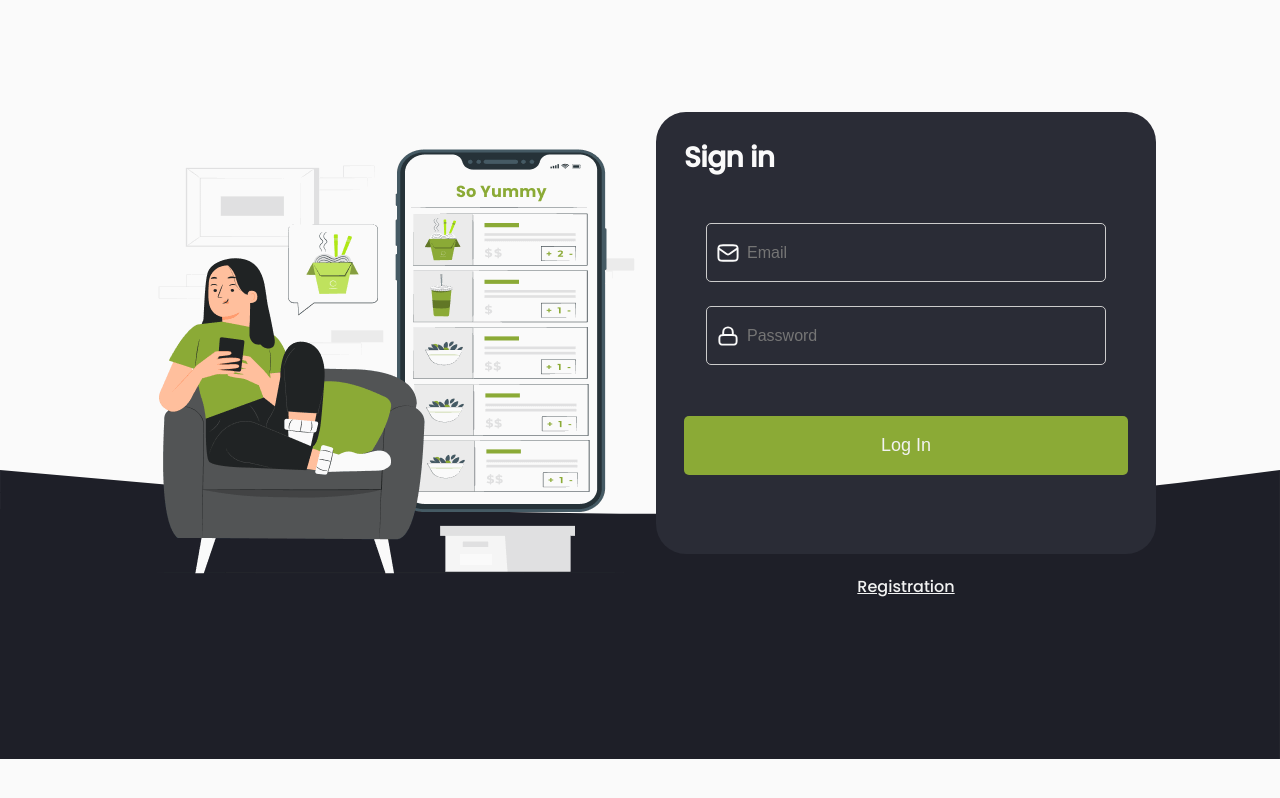
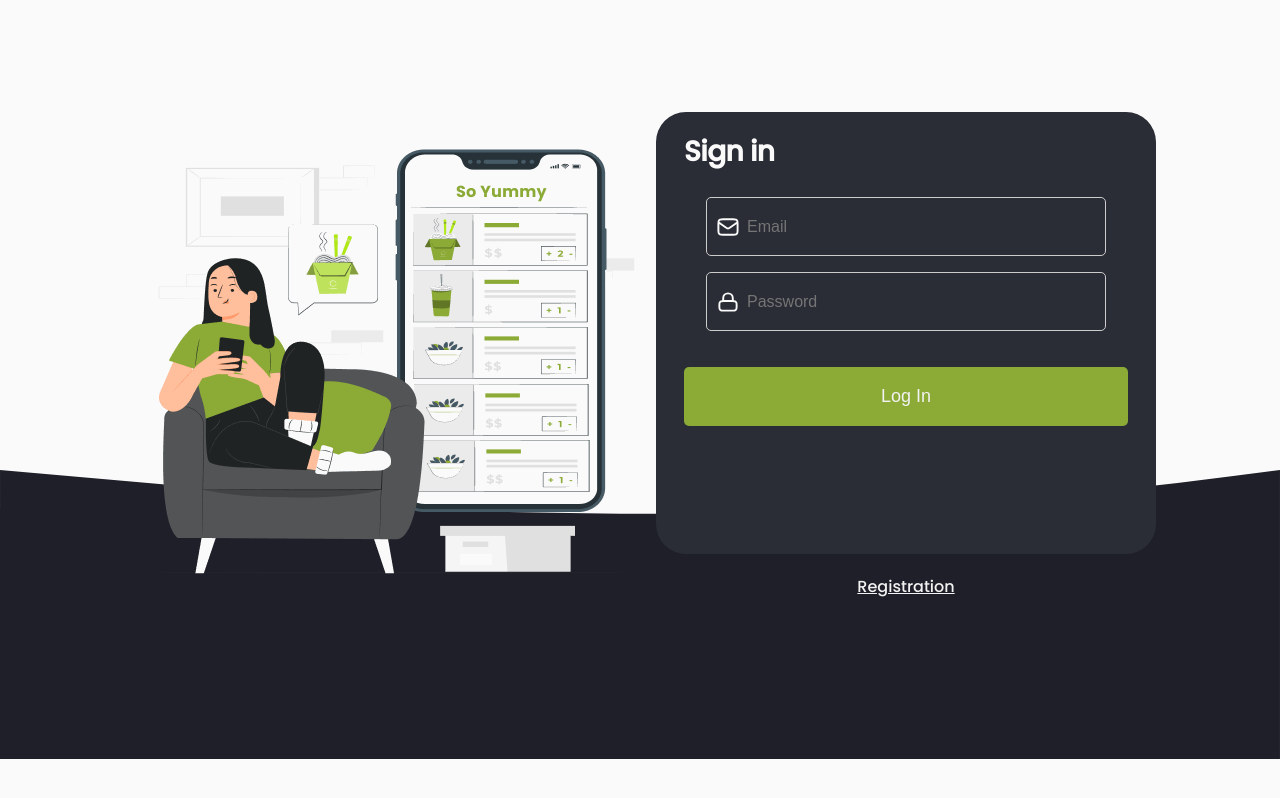
Before and after one commit to JustDunia/SoYummy, a React (Vite) app in the folder SoYummy.SPA/: page /SoYummy/signin in a window 1280 px wide. Shown: the top 798 px of the page. Built offline with nearby package versions, Linux system fonts and the light colour scheme.

Commit message:
ujednolicenie formatownia tytułów form sign/regis

```diff
--- a/SoYummy.SPA/src/components/LogInForm/LogInForm.module.css
+++ b/SoYummy.SPA/src/components/LogInForm/LogInForm.module.css
@@ -31,7 +31,9 @@
   letter-spacing: -0.02em;
   text-align: left;
   margin-left: 28px;
-  padding-top: 2vh;
+  /* padding-top: 2vh; */
+  margin-top: 5%;
+  margin-bottom: 2%;
 }
 @media (max-width: 767px) {
   .signinTitle {
@@ -48,7 +50,7 @@
     font-weight: 600;
     line-height: 30px;
     letter-spacing: -0.02em;
-    padding-top: 1vh;
+    /* padding-top: 1vh; */
   }
 }
 
@@ -66,14 +68,16 @@
 }
 @media (min-width: 1279px) {
   .inputContainer {
-    margin: 27px 0;
+    /* margin: 27px 0; */
+    margin: 20px 0;
   }
 }
 
 .label {
   display: block;
   position: relative;
-  margin-bottom: 24px;
+  /* margin-bottom: 24px; */
+  margin-bottom: 16px;
 }
 
 .icon {
--- a/SoYummy.SPA/src/components/Register/Register.module.css
+++ b/SoYummy.SPA/src/components/Register/Register.module.css
@@ -65,11 +65,23 @@
   }
 }
 
-.label {
+.form {
+  width: 320px;
+}
+
+/* .label {
   display: block;
   position: relative;
   margin-bottom: 10px;
+} */
+
+.label {
+  display: flex;
+  flex-direction: column;
+  margin-bottom: 16px;
 }
+
+
 
 .icon {
   position: absolute;
@@ -163,13 +175,5 @@
 .error {
   color: red;
 
-  .form {
-    width: 320px;
-  }
 
-  .label {
-    display: flex;
-    flex-direction: column;
-    margin-bottom: 16px;
-  }
 }
```
